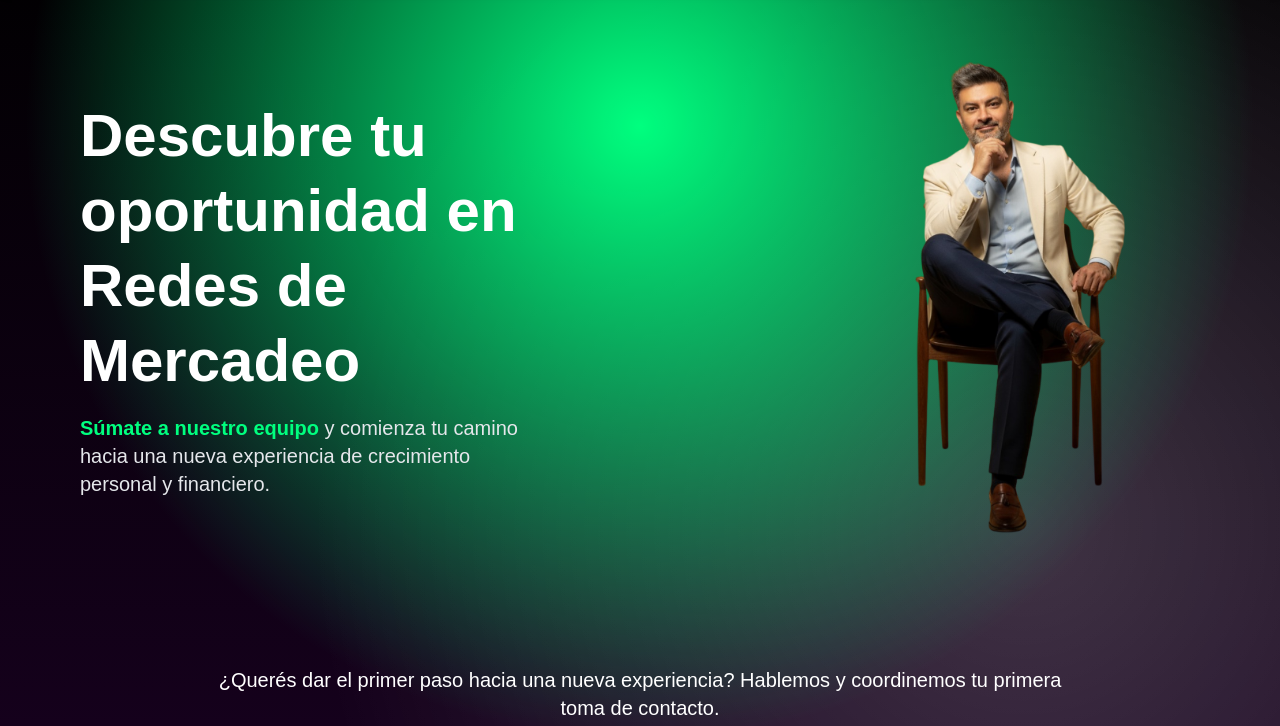
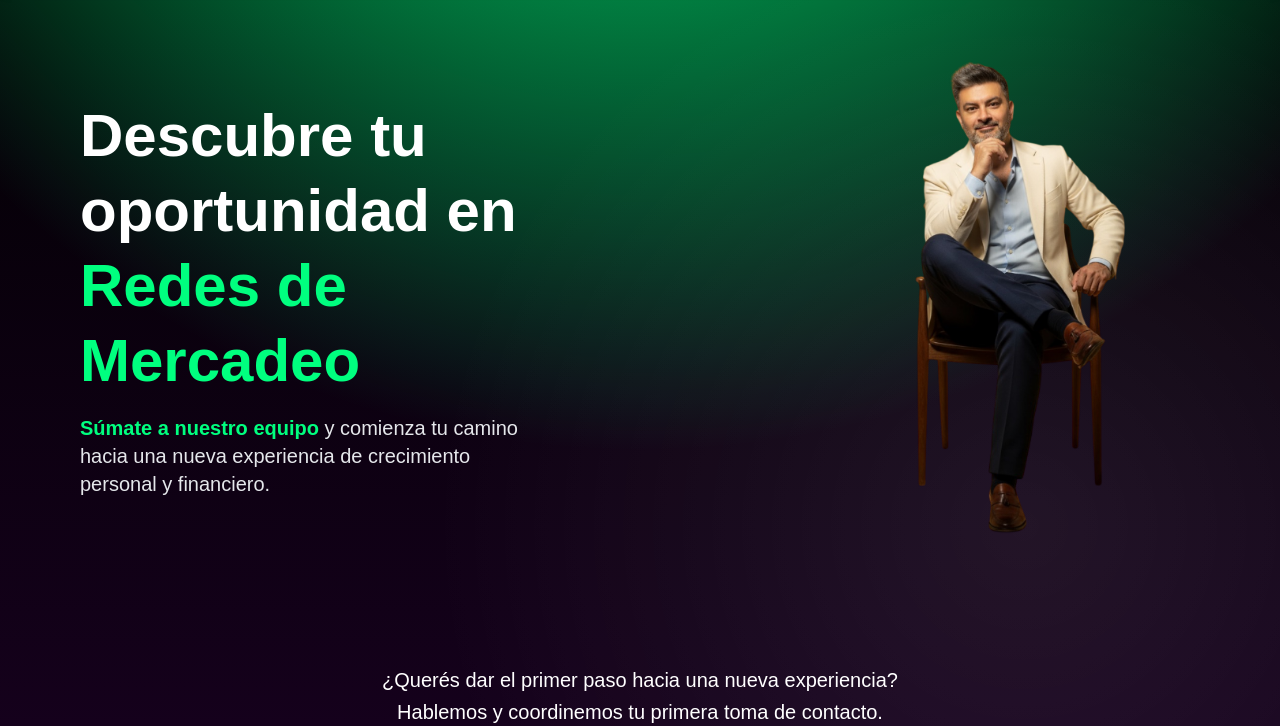
Before and after one commit to Ignacio-Molina-0804/DiegoMolinaPage, an Astro site: page / in a window 1280 px wide. Shown: the part 74-800 px from the top of the page. Built offline with nearby package versions, Linux system fonts and the light colour scheme; Astro itself is replaced by a stand-in of ours.

Commit message:
Arreglos Hero, ButtonContact y FondoPagina

```diff
--- a/src/components/ButtonContact.astro
+++ b/src/components/ButtonContact.astro
@@ -2,9 +2,11 @@
 ---
 <section class="py-16">
   <div class="max-w-4xl mx-auto text-center px-6">
+    <p class="text-lg md:text-xl text-white mb-1 font-poppins">
+      ¿Querés dar el primer paso hacia una nueva experiencia?
+    </p>
     <p class="text-lg md:text-xl text-white mb-6 font-poppins">
-      ¿Querés dar el primer paso hacia una nueva experiencia?
-      Hablemos y coordinemos tu primera toma de contacto.
+        Hablemos y coordinemos tu primera toma de contacto.
     </p>
     <a
       href="/contacto"
--- a/src/components/Hero.astro
+++ b/src/components/Hero.astro
@@ -3,7 +3,7 @@
     <!-- Texto -->
     <div class="z-10 text-white">
       <h1 class="text-xl md:text-5xl lg:text-6xl font-extrabold leading-tight mb-4">
-        Descubre tu oportunidad en <br /> Redes de Mercadeo
+        Descubre tu oportunidad en <br /> <span class="text-[#00ff7f]"> Redes de Mercadeo </span>
       </h1>
       <p class="text-base md:text-lg lg:text-xl text-gray-200 max-w-md">
         <span class="text-[#00ff7f] font-semibold">Súmate a nuestro equipo</span> y comienza
--- a/src/layouts/Layout.astro
+++ b/src/layouts/Layout.astro
@@ -23,8 +23,8 @@ import Footer from "../components/Footer.astro";
     class="min-h-screen bg-[#15011c] text-white"
     style="
     background-image:
-      radial-gradient(circle at 50% 200px, #00ff7f 0%, transparent 70%),
-      radial-gradient(circle at 80% 600px, rgba(255,255,255,0.2) 0%, transparent 60%),
+      radial-gradient(circle at 50% -400px, #00ff7f 0%, transparent 68%),
+      radial-gradient(circle at 80% 600px, rgba(255,255,255,0.08) 0%, transparent 50%),
       linear-gradient(to bottom, #000000 0%, #15011c 100%);
     background-repeat: no-repeat;
     background-attachment: fixed;
```
